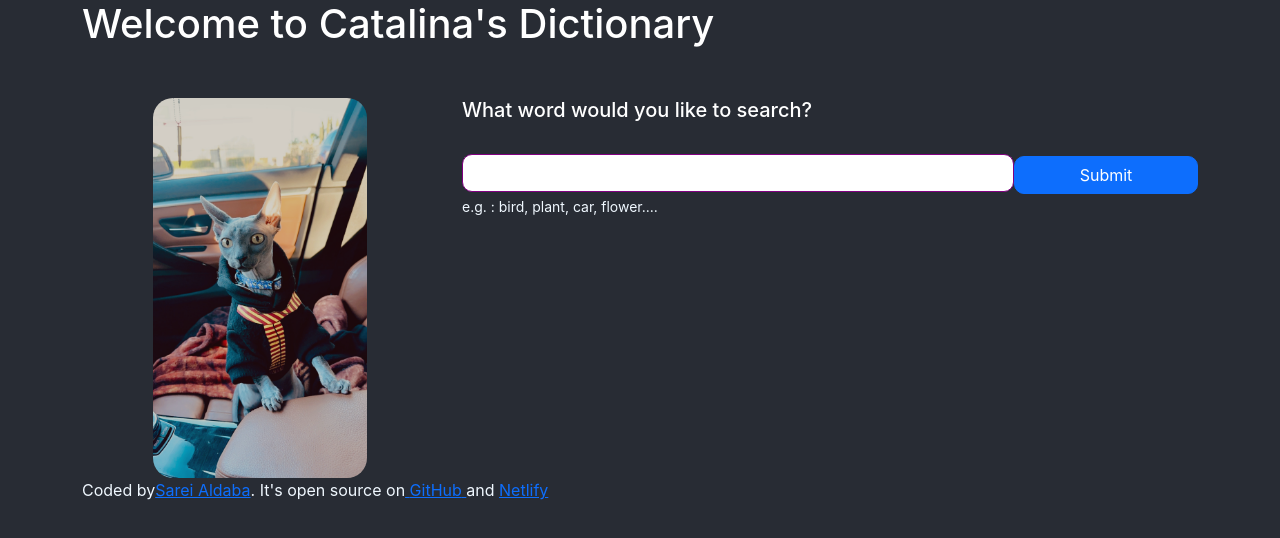
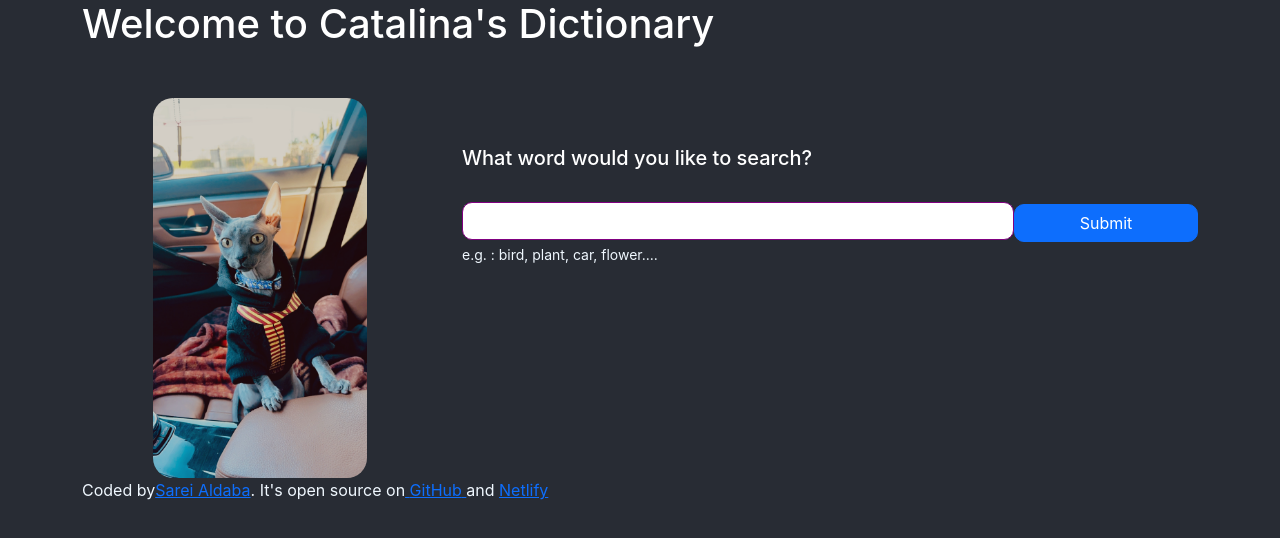
Before and after one commit to Saldaba95/dictionary-project-sa, a React (Create React App) app: page / in a window 1280 px wide. Shown: the top 538 px of the page. Built offline with nearby package versions, Linux system fonts and the light colour scheme.

Commit message:
style
added more style

```diff
--- a/src/App.css
+++ b/src/App.css
@@ -14,5 +14,5 @@ h1 {
   opacity: 0.8;
   margin-left: auto;
   margin-right: auto;
-  border-radius: 20px;
+  border-radius: 20px 20px 20px 20px;
 }
--- a/src/App.js
+++ b/src/App.js
@@ -12,7 +12,7 @@ function App() {
             <div className=" col-md-4 col-sm-12 image-fluid ">
               <img src={cata} className="catalina image-fluid" alt="logo" />
             </div>
-            <div className=" col-md-8 col-sm-12">
+            <div className=" col-md-8 col-sm-12 pt-5">
               {" "}
               <h5>What word would you like to search?</h5>
               <br />
```
